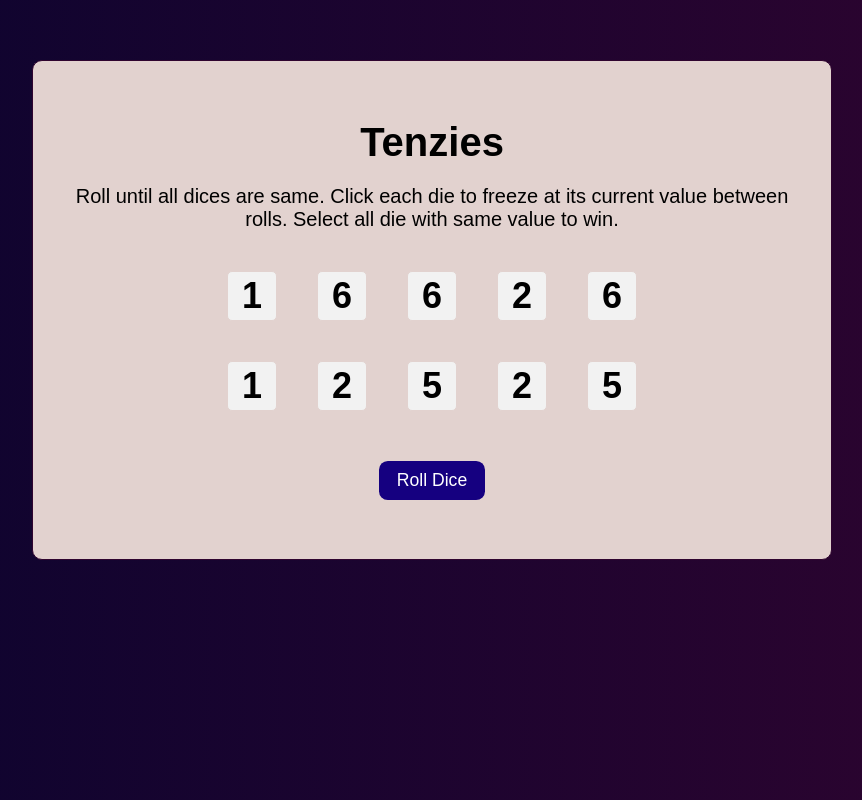
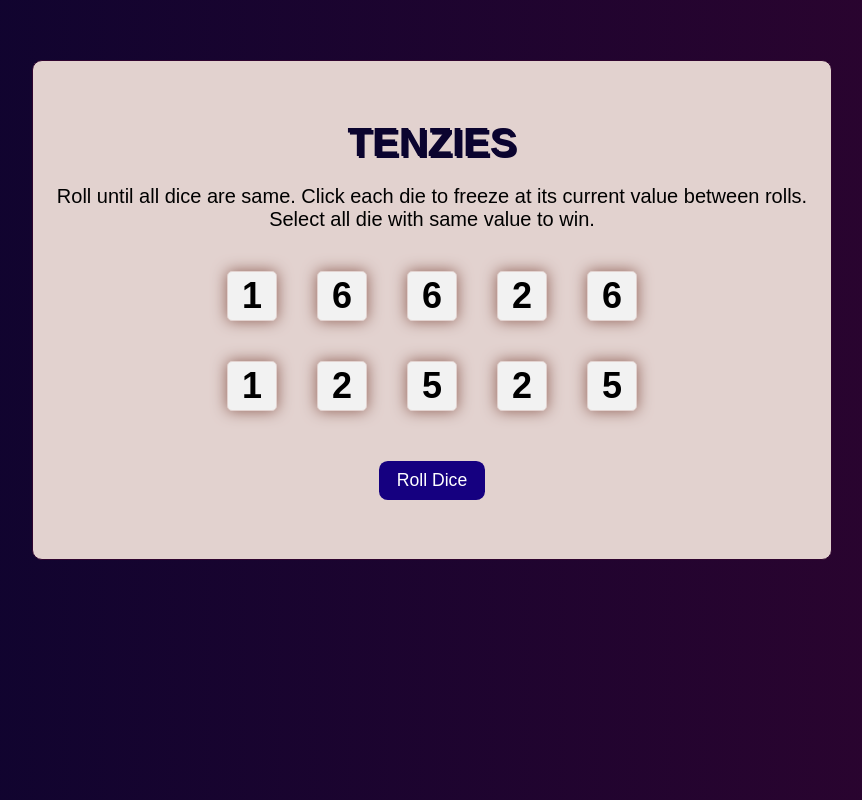
Before and after one commit to Pratikpr8/Tenzies-App, a React (Create React App) app: page / in a window 1280 px wide. Shown: the whole page, without its empty margins (208-1070 px from the left). Built offline with nearby package versions, Linux system fonts and the light colour scheme.

Commit message:
fixed some css

```diff
--- a/src/App.js
+++ b/src/App.js
@@ -73,7 +73,7 @@ export default function App() {
       <div className="tenzies--container">
           <h1 className="tenzies--title">Tenzies</h1>
           <p className="tenzies--instruction">
-            Roll until all dices are same. Click each die to freeze at its
+            Roll until all dice are same. Click each die to freeze at its
             current value between rolls. Select all die with same value to win.
           </p>
 
--- a/src/css/app.css
+++ b/src/css/app.css
@@ -1,6 +1,6 @@
 *{
     box-sizing: border-box;
-    font-family:Arial, Helvetica, sans-serif;
+    font-family: Arial, Helvetica, sans-serif;
 }
 
 body{
@@ -33,13 +33,15 @@ body{
     gap: 40px;
     margin-top: 30px;
     margin-bottom: 20px;
-
 }
 
 .tenzies--title{
     font-size: 40px;
     margin:0;
     margin-bottom: 10px;
+    color:hsl(250,85%,10%);
+    text-transform: uppercase;
+    text-shadow:2px 2px hsl(250,85%,10%) ;
 }
 
 .tenzies--instruction{
@@ -55,6 +57,7 @@ body{
     border-radius: 5px;
     /* background-color: hsl(0,0%,95%); */
     border:1px solid hsl(10,25%,85%);
+    box-shadow: 0 0 15px 0 hsl(10,25%,45%);
     justify-content: center;
     align-items: center;
     cursor: pointer;
```
